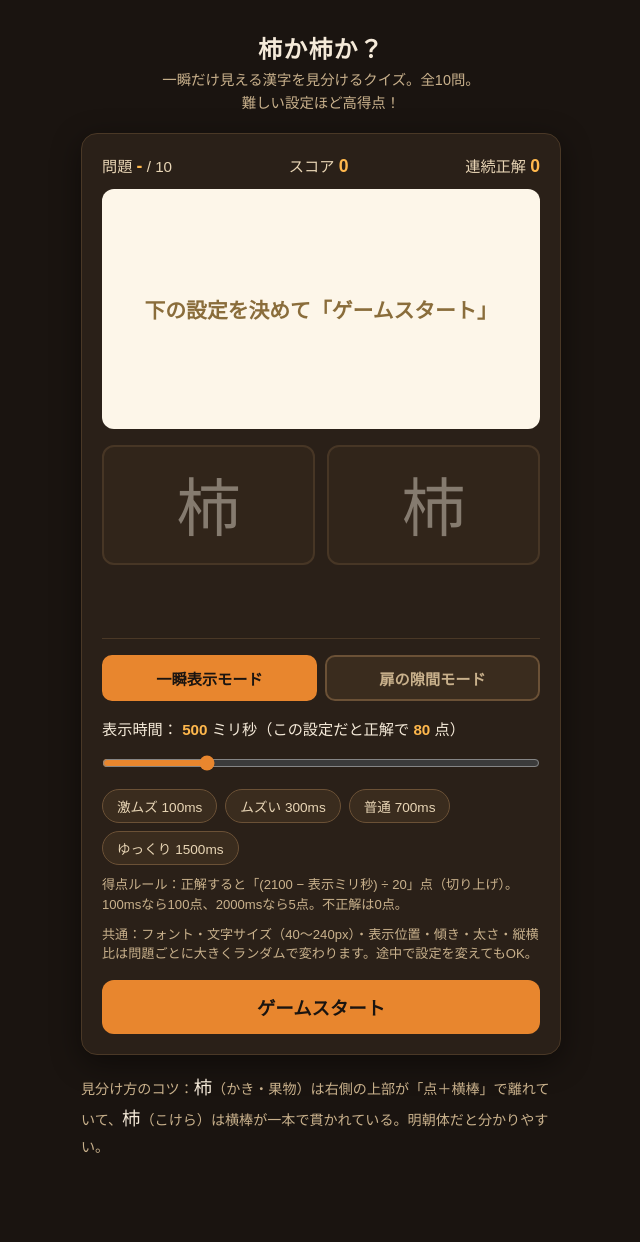
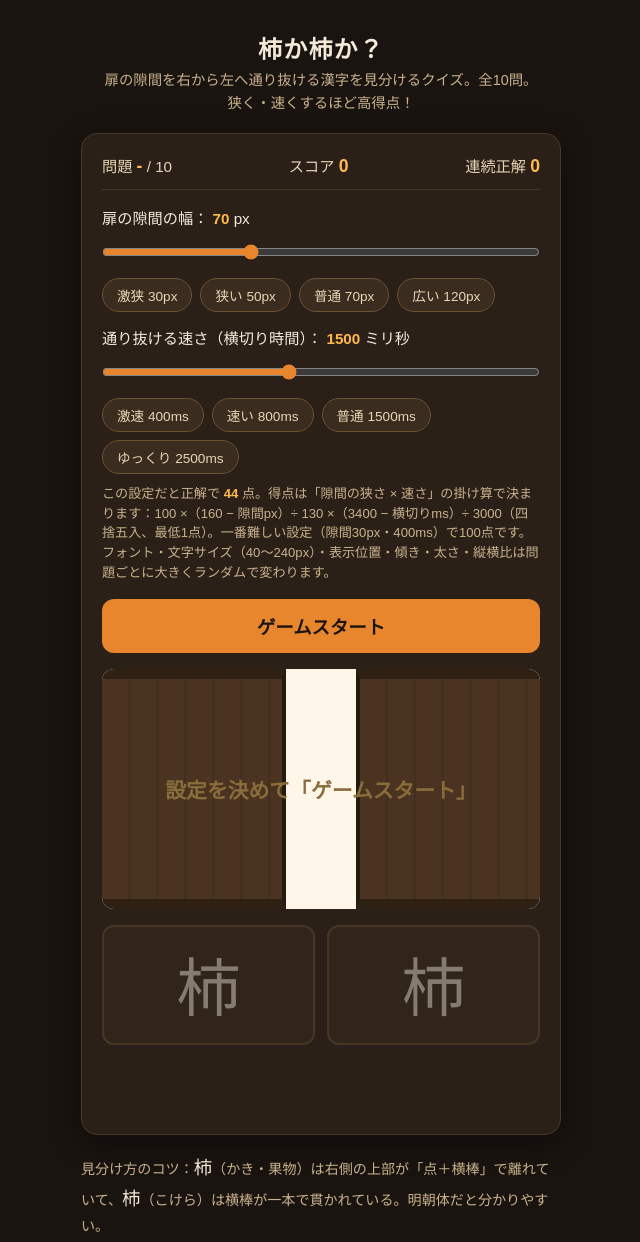
Before and after one commit to yoyomaru-nazo/kaki-flash-game, a plain HTML site: page index.html in a window 1280 px wide. Shown: the whole page, without its empty margins (319-959 px from the left). Before the commit the page ends 1200 px from the top, so only its background shows below. Drawn offline with Linux system fonts and the light colour scheme.

Commit message:
扉の隙間モードに一本化、設定とスタートボタンを画面上部へ移動

```diff
--- a/index.html
+++ b/index.html
@@ -3,7 +3,7 @@
 <head>
 <meta charset="UTF-8">
 <meta name="viewport" content="width=device-width, initial-scale=1.0">
-<title>柿か杮か？ 一瞬見分けクイズ</title>
+<title>柿か杮か？ 扉の隙間クイズ</title>
 <style>
   * { box-sizing: border-box; margin: 0; padding: 0; }
   body {
@@ -32,6 +32,25 @@
     font-size: .95rem; margin-bottom: 12px; color: #e8d5b5;
   }
   .status b { color: #ffb84d; font-size: 1.1rem; }
+  .settings { border-top: 1px solid #4a3826; padding-top: 16px; }
+  .settings label { display: block; font-size: .95rem; margin-bottom: 8px; }
+  .settings label b { color: #ffb84d; }
+  input[type=range] { width: 100%; accent-color: #e8862e; height: 32px; }
+  .presets { display: flex; gap: 8px; flex-wrap: wrap; margin-top: 6px; }
+  .preset {
+    background: #3a2c1e; color: #e8d5b5; border: 1px solid #6b5136;
+    border-radius: 999px; padding: 6px 14px; font-size: .85rem; cursor: pointer;
+  }
+  .preset:hover { background: #4a3826; }
+  .scoreRule { font-size: .82rem; color: #c9b18c; margin-top: 10px; line-height: 1.5; }
+  .scoreRule b { color: #ffb84d; }
+  .bigbtn {
+    display: block; width: 100%; margin: 16px 0;
+    background: #e8862e; color: #1a1410; font-weight: bold; font-size: 1.15rem;
+    border: none; border-radius: 12px; padding: 14px 0; cursor: pointer;
+  }
+  .bigbtn:hover { background: #f59a44; }
+  .bigbtn:disabled { opacity: .4; cursor: default; }
   #stage {
     background: #fdf6e9;
     border-radius: 12px;
@@ -53,7 +72,6 @@
   }
   #slitLayer {
     position: absolute; inset: 0;
-    display: none;
     z-index: 2;
     pointer-events: none;
   }
@@ -93,38 +111,13 @@
   #feedback { min-height: 3.2em; margin: 14px 0 4px; font-size: 1rem; line-height: 1.6; text-align: center; }
   #feedback .ok { color: #7ddb96; font-weight: bold; }
   #feedback .ng { color: #ff8d84; font-weight: bold; }
-  .settings { margin-top: 8px; border-top: 1px solid #4a3826; padding-top: 16px; }
-  .modeToggle { display: flex; gap: 8px; margin-bottom: 16px; }
-  .modeBtn {
-    flex: 1; padding: 10px 0; font-size: .95rem; font-weight: bold;
-    background: #3a2c1e; color: #c9b18c; border: 2px solid #6b5136;
-    border-radius: 10px; cursor: pointer;
-  }
-  .modeBtn.active { background: #e8862e; color: #1a1410; border-color: #e8862e; }
-  .settings label { display: block; font-size: .95rem; margin-bottom: 8px; }
-  .settings label b { color: #ffb84d; }
-  input[type=range] { width: 100%; accent-color: #e8862e; height: 32px; }
-  .presets { display: flex; gap: 8px; flex-wrap: wrap; margin-top: 6px; }
-  .preset {
-    background: #3a2c1e; color: #e8d5b5; border: 1px solid #6b5136;
-    border-radius: 999px; padding: 6px 14px; font-size: .85rem; cursor: pointer;
-  }
-  .preset:hover { background: #4a3826; }
-  .scoreRule { font-size: .82rem; color: #c9b18c; margin-top: 10px; line-height: 1.5; }
-  .bigbtn {
-    display: block; width: 100%; margin-top: 16px;
-    background: #e8862e; color: #1a1410; font-weight: bold; font-size: 1.15rem;
-    border: none; border-radius: 12px; padding: 14px 0; cursor: pointer;
-  }
-  .bigbtn:hover { background: #f59a44; }
-  .bigbtn:disabled { opacity: .4; cursor: default; }
   .howto { max-width: 480px; margin-top: 18px; font-size: .88rem; color: #c9b18c; line-height: 1.7; }
   .howto .k { font-family: "Hiragino Mincho ProN", "Yu Mincho", serif; font-size: 1.15rem; color: #f5ead9; }
 </style>
 </head>
 <body>
   <h1>柿か杮か？</h1>
-  <p class="sub">一瞬だけ見える漢字を見分けるクイズ。全10問。<br>難しい設定ほど高得点！</p>
+  <p class="sub">扉の隙間を右から左へ通り抜ける漢字を見分けるクイズ。全10問。<br>狭く・速くするほど高得点！</p>
 
   <div class="card">
     <div class="status">
@@ -133,41 +126,7 @@
       <span>連続正解 <b id="streak">0</b></span>
     </div>
 
-    <div id="stage">
-      <div id="flashChar">柿</div>
-      <div id="slitLayer">
-        <div class="door left"></div>
-        <div class="door right"></div>
-      </div>
-      <div id="stageMsg">下の設定を決めて「ゲームスタート」</div>
-    </div>
-
-    <div class="choices">
-      <button class="choice" id="btnKaki" disabled>柿</button>
-      <button class="choice" id="btnKokera" disabled>杮</button>
-    </div>
-
-    <div id="feedback"></div>
-
     <div class="settings">
-      <div class="modeToggle">
-        <button class="modeBtn active" id="modeFlash">一瞬表示モード</button>
-        <button class="modeBtn" id="modeSlit">扉の隙間モード</button>
-      </div>
-
-      <div id="flashSettings">
-        <label>表示時間： <b id="msLabel">500</b> ミリ秒（この設定だと正解で <b id="ptsLabel">80</b> 点）</label>
-        <input type="range" id="msSlider" min="50" max="2000" step="50" value="500">
-        <div class="presets">
-          <button class="preset" data-target="msSlider" data-ms="100">激ムズ 100ms</button>
-          <button class="preset" data-target="msSlider" data-ms="300">ムズい 300ms</button>
-          <button class="preset" data-target="msSlider" data-ms="700">普通 700ms</button>
-          <button class="preset" data-target="msSlider" data-ms="1500">ゆっくり 1500ms</button>
-        </div>
-        <p class="scoreRule">得点ルール：正解すると「(2100 − 表示ミリ秒) ÷ 20」点（切り上げ）。100msなら100点、2000msなら5点。不正解は0点。</p>
-      </div>
-
-      <div id="slitSettings" style="display:none">
       <label>扉の隙間の幅： <b id="gapLabel">70</b> px</label>
       <input type="range" id="gapSlider" min="30" max="150" step="5" value="70">
       <div class="presets">
@@ -184,13 +143,26 @@
         <button class="preset" data-target="crossSlider" data-ms="1500">普通 1500ms</button>
         <button class="preset" data-target="crossSlider" data-ms="2500">ゆっくり 2500ms</button>
       </div>
-        <p class="scoreRule">この設定だと正解で <b id="crossPtsLabel">44</b> 点。得点は「隙間の狭さ × 速さ」の掛け算で決まります：100 ×（160 − 隙間px）÷ 130 ×（3400 − 横切りms）÷ 3000（四捨五入、最低1点）。一番難しい設定（隙間30px・400ms）で100点です。</p>
-      </div>
-
-      <p class="scoreRule">共通：フォント・文字サイズ（40〜240px）・表示位置・傾き・太さ・縦横比は問題ごとに大きくランダムで変わります。途中で設定を変えてもOK。</p>
+      <p class="scoreRule">この設定だと正解で <b id="crossPtsLabel">44</b> 点。得点は「隙間の狭さ × 速さ」の掛け算で決まります：100 ×（160 − 隙間px）÷ 130 ×（3400 − 横切りms）÷ 3000（四捨五入、最低1点）。一番難しい設定（隙間30px・400ms）で100点です。フォント・文字サイズ（40〜240px）・表示位置・傾き・太さ・縦横比は問題ごとに大きくランダムで変わります。</p>
     </div>
 
     <button class="bigbtn" id="startBtn">ゲームスタート</button>
+
+    <div id="stage">
+      <div id="flashChar">柿</div>
+      <div id="slitLayer">
+        <div class="door left"></div>
+        <div class="door right"></div>
+      </div>
+      <div id="stageMsg">設定を決めて「ゲームスタート」</div>
+    </div>
+
+    <div class="choices">
+      <button class="choice" id="btnKaki" disabled>柿</button>
+      <button class="choice" id="btnKokera" disabled>杮</button>
+    </div>
+
+    <div id="feedback"></div>
   </div>
 
   <div class="howto">
@@ -204,18 +176,11 @@
   const slitLayer = document.getElementById('slitLayer');
   const doorLeft = slitLayer.querySelector('.door.left');
   const doorRight = slitLayer.querySelector('.door.right');
-  const msSlider = document.getElementById('msSlider');
-  const msLabel = document.getElementById('msLabel');
-  const ptsLabel = document.getElementById('ptsLabel');
+  const gapSlider = document.getElementById('gapSlider');
+  const gapLabel = document.getElementById('gapLabel');
   const crossSlider = document.getElementById('crossSlider');
   const crossLabel = document.getElementById('crossLabel');
   const crossPtsLabel = document.getElementById('crossPtsLabel');
-  const gapSlider = document.getElementById('gapSlider');
-  const gapLabel = document.getElementById('gapLabel');
-  const flashSettings = document.getElementById('flashSettings');
-  const slitSettings = document.getElementById('slitSettings');
-  const modeFlashBtn = document.getElementById('modeFlash');
-  const modeSlitBtn = document.getElementById('modeSlit');
   const flashChar = document.getElementById('flashChar');
   const stageMsg = document.getElementById('stageMsg');
   const qNum = document.getElementById('qNum');
@@ -226,32 +191,31 @@
   const btnKaki = document.getElementById('btnKaki');
   const btnKokera = document.getElementById('btnKokera');
 
-  let mode = 'flash'; // 'flash' | 'slit'
   let score = 0, streak = 0, current = 0, answer = null, playing = false, accepting = false;
   let animId = null;
 
-  function pointsFlash(ms) { return Math.ceil((2100 - ms) / 20); }
   // 隙間の狭さ × 速さ の掛け算で点数化（最大100点）
   function pointsSlit(gap, crossMs) {
     return Math.max(1, Math.round(100 * (160 - gap) / 130 * (3400 - crossMs) / 3000));
   }
   function gapPx() { return parseInt(gapSlider.value, 10); }
-  function currentPoints() {
-    return mode === 'flash'
-      ? pointsFlash(parseInt(msSlider.value, 10))
-      : pointsSlit(gapPx(), parseInt(crossSlider.value, 10));
+  function currentPoints() { return pointsSlit(gapPx(), parseInt(crossSlider.value, 10)); }
+
+  function layoutDoors() {
+    const w = stage.clientWidth;
+    const doorW = Math.max(0, (w - gapPx()) / 2);
+    doorLeft.style.width = doorW + 'px';
+    doorRight.style.width = doorW + 'px';
   }
+  window.addEventListener('resize', layoutDoors);
 
   function refreshSettings() {
-    msLabel.textContent = msSlider.value;
-    ptsLabel.textContent = pointsFlash(parseInt(msSlider.value, 10));
     gapLabel.textContent = gapSlider.value;
     crossLabel.textContent = crossSlider.value;
-    crossPtsLabel.textContent = pointsSlit(gapPx(), parseInt(crossSlider.value, 10));
+    crossPtsLabel.textContent = currentPoints();
   }
-  msSlider.addEventListener('input', refreshSettings);
+  gapSlider.addEventListener('input', () => { refreshSettings(); layoutDoors(); });
   crossSlider.addEventListener('input', refreshSettings);
-  gapSlider.addEventListener('input', () => { refreshSettings(); layoutDoors(); });
   document.querySelectorAll('.preset').forEach(b => {
     b.addEventListener('click', () => {
       document.getElementById(b.dataset.target).value = b.dataset.ms;
@@ -260,27 +224,7 @@
     });
   });
   refreshSettings();
-
-  function layoutDoors() {
-    const w = stage.clientWidth;
-    const doorW = Math.max(0, (w - gapPx()) / 2);
-    doorLeft.style.width = doorW + 'px';
-    doorRight.style.width = doorW + 'px';
-  }
-  window.addEventListener('resize', layoutDoors);
   layoutDoors();
-
-  function setMode(m) {
-    mode = m;
-    modeFlashBtn.classList.toggle('active', m === 'flash');
-    modeSlitBtn.classList.toggle('active', m === 'slit');
-    flashSettings.style.display = m === 'flash' ? '' : 'none';
-    slitSettings.style.display = m === 'slit' ? '' : 'none';
-    slitLayer.style.display = m === 'slit' ? 'block' : 'none';
-    if (m === 'slit') layoutDoors();
-  }
-  modeFlashBtn.addEventListener('click', () => { if (!playing) setMode('flash'); });
-  modeSlitBtn.addEventListener('click', () => { if (!playing) setMode('slit'); });
 
   const FONTS = [
     '"Hiragino Mincho ProN", "Yu Mincho", "Noto Serif JP", serif',
@@ -293,13 +237,11 @@
     'sans-serif',
     'monospace'
   ];
-  // ランダムな見た目を適用し、縦方向オフセットを返す
+  // ランダムな見た目を適用し、使う値を返す
   function randomizeCharStyle() {
     const font = FONTS[Math.floor(Math.random() * FONTS.length)];
     const size = 40 + Math.floor(Math.random() * 201); // 40〜240px
-    const rangeX = Math.max(30, 190 - size * 0.55);
     const rangeY = Math.max(15, 120 - size * 0.35);
-    const dx = Math.round((Math.random() * 2 - 1) * rangeX);
     const dy = Math.round((Math.random() * 2 - 1) * rangeY);
     const rot = (Math.random() * 20 - 10).toFixed(1);  // -10〜10度
     const sx = (0.8 + Math.random() * 0.4).toFixed(2);  // 横方向の歪み
@@ -309,7 +251,7 @@
     flashChar.style.fontFamily = font;
     flashChar.style.fontSize = size + 'px';
     flashChar.style.fontWeight = weight;
-    return { dx, dy, rot, sx, sy };
+    return { dy, rot, sx, sy };
   }
   function resetCharStyle() {
     flashChar.style.fontFamily = '';
@@ -344,19 +286,7 @@
     stageMsg.textContent = 'よーい…';
     setTimeout(() => {
       stageMsg.textContent = '';
-      if (mode === 'flash') {
-        flashChar.style.transform =
-          'translate(' + st.dx + 'px, ' + st.dy + 'px) rotate(' + st.rot + 'deg) scale(' + st.sx + ', ' + st.sy + ')';
-        flashChar.style.visibility = 'visible';
-        setTimeout(() => {
-          flashChar.style.visibility = 'hidden';
-          stageMsg.textContent = 'どっちだった？';
-          accepting = true;
-          setChoicesEnabled(true);
-        }, parseInt(msSlider.value, 10));
-      } else {
       runSlit(st);
-      }
     }, 700);
   }
 
@@ -416,7 +346,7 @@
     flashChar.textContent = answer;
     flashChar.style.visibility = 'visible';
     setTimeout(() => {
-      if (mode === 'slit') slitLayer.style.display = 'block';
+      slitLayer.style.display = 'block';
       nextQuestion();
     }, 1400);
   }
@@ -432,7 +362,7 @@
     if (score >= 800) msg = '神の目！ほぼ見えてないはずなのに…';
     else if (score >= 500) msg = 'すごい！目が鍛えられてる。';
     else if (score >= 300) msg = 'いい線！もっと難しい設定で再挑戦しよう。';
-    else msg = 'まずはゆっくり設定で見分け方を覚えよう。';
+    else msg = 'まずは広く・ゆっくりの設定で見分け方を覚えよう。';
     stageMsg.innerHTML = '終了！ スコア ' + score + ' 点';
     feedback.innerHTML = msg;
     startBtn.textContent = 'もう一度遊ぶ';
@@ -454,8 +384,8 @@
     qNum.textContent = '-';
     resetCharStyle();
     flashChar.style.visibility = 'hidden';
-    slitLayer.style.display = mode === 'slit' ? 'block' : 'none';
-    if (mode === 'slit') layoutDoors();
+    slitLayer.style.display = 'block';
+    layoutDoors();
     let count = 3;
     stageMsg.style.fontSize = '3rem';
     stageMsg.textContent = count;
```
Also changed, not shown: 1 other file. Lines whose indentation alone changed are shown as unchanged.
